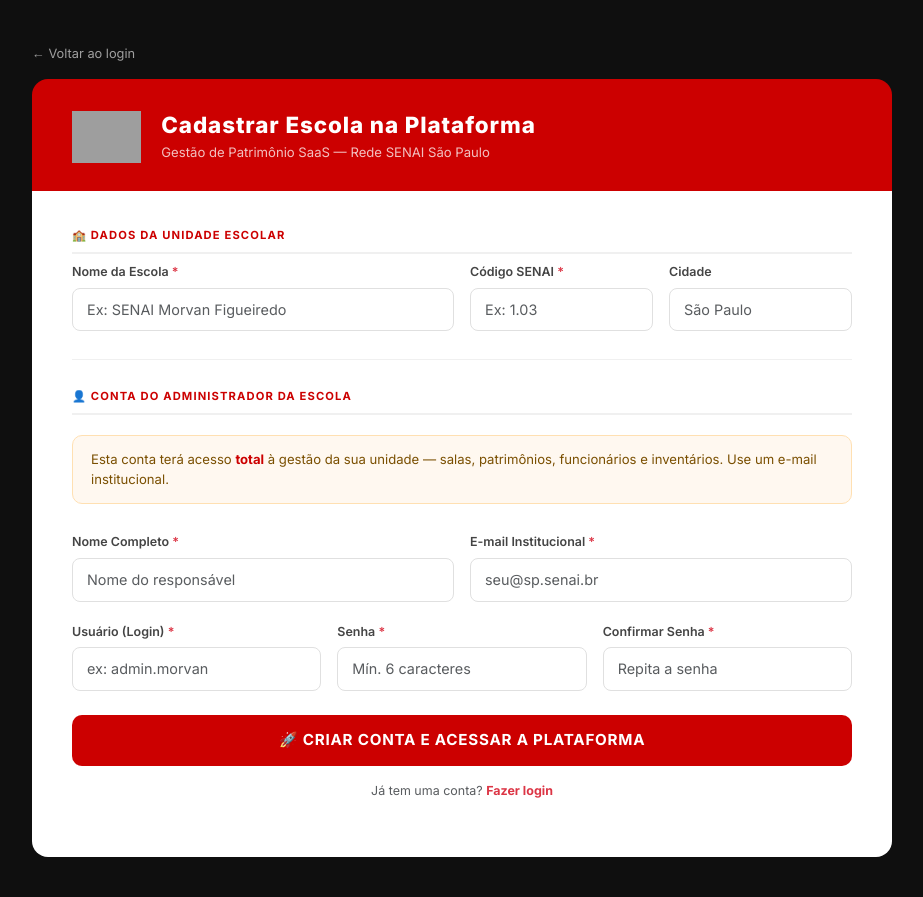
After one commit to devjohnnydev/patrimonio, a Flask app: page /registrar-escola in a window 1280 px wide. The commit adds this page. Shown: the whole page, without its empty margins (178-1101 px from the left). Run offline with Flask 3, Linux system fonts and the light colour scheme; grey boxes are pictures that could not be loaded.

Commit message:
feat: upload de logo personalizado por escola (SaaS white-label) e tela de auto-cadastro finalizada

```diff
--- a/app.py
+++ b/app.py
@@ -198,6 +198,69 @@ def login():
             return redirect(url_for('index'))
         flash('Usuário ou senha inválidos', 'danger')
     return render_template('login.html')
+
+# --- Cadastro de Nova Escola (Auto-Serviço SaaS) ---
+@app.route('/registrar-escola', methods=['GET', 'POST'])
+def registrar_escola():
+    if current_user.is_authenticated:
+        return redirect(url_for('index'))
+
+    if request.method == 'POST':
+        escola_nome   = request.form.get('escola_nome', '').strip()
+        codigo_senai  = request.form.get('codigo_senai', '').strip()
+        cidade        = request.form.get('cidade', '').strip() or 'São Paulo'
+        admin_nome    = request.form.get('admin_nome', '').strip()
+        admin_email   = request.form.get('admin_email', '').strip()
+        admin_username= request.form.get('admin_username', '').strip()
+        admin_pass    = request.form.get('admin_password', '')
+        admin_confirm = request.form.get('admin_password_confirm', '')
+
+        # Validações
+        if admin_pass != admin_confirm:
+            flash('As senhas não coincidem.', 'danger')
+            return render_template('registrar_escola.html')
+        if len(admin_pass) < 6:
+            flash('A senha deve ter pelo menos 6 caracteres.', 'danger')
+            return render_template('registrar_escola.html')
+        if Escola.query.filter_by(codigo_senai=codigo_senai).first():
+            flash(f'Já existe uma escola registrada com o código "{codigo_senai}".', 'danger')
+            return render_template('registrar_escola.html')
+        if User.query.filter_by(username=admin_username).first():
+            flash(f'O usuário "{admin_username}" já está em uso. Escolha outro.', 'danger')
+            return render_template('registrar_escola.html')
+        if User.query.filter_by(email=admin_email).first():
+            flash(f'O e-mail "{admin_email}" já está cadastrado.', 'danger')
+            return render_template('registrar_escola.html')
+
+        # Criar escola
+        nova_escola = Escola(nome=escola_nome, codigo_senai=codigo_senai, cidade=cidade)
+        db.session.add(nova_escola)
+        db.session.commit()
+
+        # Criar admin da escola
+        admin = User(
+            username=admin_username,
+            email=admin_email,
+            nome=admin_nome,
+            role='admin',
+            escola_id=nova_escola.id
+        )
+        admin.set_password(admin_pass)
+        db.session.add(admin)
+        db.session.commit()
+
+        # E-mail de boas-vindas
+        base_url = request.host_url.rstrip('/')
+        enviar_email(
+            admin_email,
+            f'Bem-vindo ao SENAI Patrimônio — {escola_nome}',
+            corpo_boas_vindas(admin, admin_pass, escola_nome, base_url)
+        )
+
+        flash(f'Escola "{escola_nome}" cadastrada com sucesso! Faça login para começar.', 'success')
+        return redirect(url_for('login'))
+
+    return render_template('registrar_escola.html')
 
 # --- Esqueci minha senha ---
 @app.route('/esqueci-senha', methods=['GET', 'POST'])
@@ -664,6 +727,39 @@ def admin_responsaveis():
     salas = Sala.query.filter_by(escola_id=e_id).all()
     return render_template('admin/responsaveis.html', responsaveis=responsaveis, salas=salas)
 
+# --- Configurações da Unidade (SaaS) ---
+@app.route('/admin/escola/config', methods=['GET', 'POST'])
+@login_required
+def admin_escola_config():
+    if current_user.role not in ['admin']:
+        flash('Acesso restrito a administradores.', 'danger')
+        return redirect(url_for('index'))
+
+    escola = current_user.escola
+
+    if request.method == 'POST':
+        escola.nome = request.form.get('nome', '').strip()
+        escola.codigo_senai = request.form.get('codigo_senai', '').strip()
+        escola.cidade = request.form.get('cidade', '').strip()
+
+        # Upload de Logo da Escola
+        if 'foto_file' in request.files:
+            file = request.files['foto_file']
+            if file and file.filename != '':
+                filename = secure_filename(f"escola_{escola.id}_{file.filename}")
+                upload_dir = os.path.join(app.root_path, 'static/uploads/escola')
+                os.makedirs(upload_dir, exist_ok=True)
+
+                full_path = os.path.join(upload_dir, filename)
+                file.save(full_path)
+                escola.foto_url = f"/static/uploads/escola/{filename}"
+
+        db.session.commit()
+        flash('Configurações da unidade atualizadas com sucesso!', 'success')
+        return redirect(url_for('admin_escola_config'))
+
+    return render_template('admin/escola_config.html', escola=escola)
+
 # Validação de Relocação
 @app.route('/admin/relocacao/<int:id>/<string:acao>')
 @login_required
@@ -999,6 +1095,11 @@ with app.app_context():
                 conn.commit()
             except Exception as e: print(f"Erro lida: {e}")
 
+            try:
+                conn.execute(text("ALTER TABLE escola ADD COLUMN IF NOT EXISTS foto_url VARCHAR(500);"))
+                conn.commit()
+            except Exception as e: print(f"Erro foto_url: {e}")
+
             print("Migração: Colunas verificadas/adicionadas com sucesso.")
     except Exception as e:
         print(f"Migração manual fatal: {e}")
--- a/models.py
+++ b/models.py
@@ -11,6 +11,7 @@ class Escola(db.Model):
     nome = db.Column(db.String(150), nullable=False)
     codigo_senai = db.Column(db.String(20), unique=True)
     cidade = db.Column(db.String(100))
+    foto_url = db.Column(db.String(500)) # Custom logo for the school
 
     usuarios = db.relationship('User', backref='escola', lazy=True)
     salas = db.relationship('Sala', backref='escola', lazy=True)
--- /dev/null
+++ b/templates/registrar_escola.html
@@ -0,0 +1,215 @@
+<!DOCTYPE html>
+<html lang="pt-br">
+<head>
+    <meta charset="UTF-8">
+    <meta name="viewport" content="width=device-width, initial-scale=1.0">
+    <title>Cadastrar Escola — SENAI Gestão de Patrimônio</title>
+    <link href="https://cdn.jsdelivr.net/npm/bootstrap@5.3.0/dist/css/bootstrap.min.css" rel="stylesheet">
+    <link href="https://fonts.googleapis.com/css2?family=Inter:wght@400;500;600;700;800&display=swap" rel="stylesheet">
+    <style>
+        * { font-family: 'Inter', sans-serif; }
+
+        body {
+            background: #0f0f0f;
+            min-height: 100vh;
+            display: flex;
+            align-items: center;
+            justify-content: center;
+            padding: 40px 16px;
+        }
+
+        .register-wrapper {
+            width: 100%;
+            max-width: 860px;
+        }
+
+        /* Hero strip */
+        .hero {
+            background: #cc0000;
+            border-radius: 16px 16px 0 0;
+            padding: 32px 40px 28px;
+            display: flex;
+            align-items: center;
+            gap: 20px;
+        }
+        .hero img { height: 52px; object-fit: contain; }
+        .hero-text h1 {
+            color: #fff;
+            font-size: 1.4rem;
+            font-weight: 800;
+            margin: 0;
+            letter-spacing: 0.04em;
+        }
+        .hero-text p {
+            color: rgba(255,255,255,0.75);
+            font-size: 0.82rem;
+            margin: 4px 0 0;
+        }
+
+        /* Card */
+        .card-body-custom {
+            background: #fff;
+            border-radius: 0 0 16px 16px;
+            padding: 36px 40px 40px;
+        }
+
+        /* Section label */
+        .section-label {
+            font-size: 0.7rem;
+            font-weight: 700;
+            letter-spacing: 0.1em;
+            text-transform: uppercase;
+            color: #cc0000;
+            border-bottom: 2px solid #f0f0f0;
+            padding-bottom: 8px;
+            margin-bottom: 20px;
+        }
+
+        .form-control, .form-select {
+            border-radius: 8px;
+            border: 1.5px solid #e0e0e0;
+            padding: 10px 14px;
+            font-size: 0.9rem;
+            transition: border-color 0.2s;
+        }
+        .form-control:focus, .form-select:focus {
+            border-color: #cc0000;
+            box-shadow: 0 0 0 3px rgba(204,0,0,0.08);
+        }
+        .form-label {
+            font-size: 0.78rem;
+            font-weight: 600;
+            color: #444;
+            margin-bottom: 6px;
+        }
+
+        .btn-register {
+            background: #cc0000;
+            color: #fff;
+            border: none;
+            border-radius: 10px;
+            padding: 14px;
+            font-size: 0.95rem;
+            font-weight: 700;
+            letter-spacing: 0.05em;
+            width: 100%;
+            transition: background 0.2s, transform 0.1s;
+        }
+        .btn-register:hover { background: #a80000; transform: translateY(-1px); }
+        .btn-register:active { transform: translateY(0); }
+
+        .divider {
+            height: 1px;
+            background: #f0f0f0;
+            margin: 28px 0;
+        }
+
+        .info-box {
+            background: #fff8f0;
+            border: 1.5px solid #ffe0b2;
+            border-radius: 10px;
+            padding: 14px 18px;
+            font-size: 0.82rem;
+            color: #7a4f00;
+        }
+        .info-box strong { color: #cc0000; }
+
+        .alert { border-radius: 8px; font-size: 0.88rem; }
+
+        .back-link {
+            color: rgba(255,255,255,0.6);
+            font-size: 0.8rem;
+            text-decoration: none;
+            display: inline-flex;
+            align-items: center;
+            gap: 6px;
+            margin-bottom: 16px;
+            transition: color 0.2s;
+        }
+        .back-link:hover { color: #fff; }
+    </style>
+</head>
+<body>
+<div class="register-wrapper">
+
+    <a href="{{ url_for('login') }}" class="back-link">← Voltar ao login</a>
+
+    {% with messages = get_flashed_messages(with_categories=true) %}
+      {% if messages %}
+        {% for category, message in messages %}
+        <div class="alert alert-{{ category }} mb-3">{{ message }}</div>
+        {% endfor %}
+      {% endif %}
+    {% endwith %}
+
+    <div class="hero">
+        <img src="https://upload.wikimedia.org/wikipedia/commons/0/05/SENAI_logo_2024.png" alt="SENAI">
+        <div class="hero-text">
+            <h1>Cadastrar Escola na Plataforma</h1>
+            <p>Gestão de Patrimônio SaaS — Rede SENAI São Paulo</p>
+        </div>
+    </div>
+
+    <div class="card-body-custom">
+        <form method="POST">
+
+            <!-- Dados da Escola -->
+            <div class="section-label mb-1 mt-0">🏫 Dados da Unidade Escolar</div>
+            <div class="row g-3 mb-4">
+                <div class="col-md-6">
+                    <label class="form-label">Nome da Escola <span class="text-danger">*</span></label>
+                    <input type="text" name="escola_nome" class="form-control" placeholder="Ex: SENAI Morvan Figueiredo" required>
+                </div>
+                <div class="col-md-3">
+                    <label class="form-label">Código SENAI <span class="text-danger">*</span></label>
+                    <input type="text" name="codigo_senai" class="form-control" placeholder="Ex: 1.03" required>
+                </div>
+                <div class="col-md-3">
+                    <label class="form-label">Cidade</label>
+                    <input type="text" name="cidade" class="form-control" placeholder="São Paulo">
+                </div>
+            </div>
+
+            <div class="divider"></div>
+
+            <!-- Conta do Administrador -->
+            <div class="section-label">👤 Conta do Administrador da Escola</div>
+            <div class="info-box mb-4">
+                Esta conta terá acesso <strong>total</strong> à gestão da sua unidade — salas, patrimônios, funcionários e inventários. Use um e-mail institucional.
+            </div>
+            <div class="row g-3 mb-4">
+                <div class="col-md-6">
+                    <label class="form-label">Nome Completo <span class="text-danger">*</span></label>
+                    <input type="text" name="admin_nome" class="form-control" placeholder="Nome do responsável" required>
+                </div>
+                <div class="col-md-6">
+                    <label class="form-label">E-mail Institucional <span class="text-danger">*</span></label>
+                    <input type="email" name="admin_email" class="form-control" placeholder="seu@sp.senai.br" required>
+                </div>
+                <div class="col-md-4">
+                    <label class="form-label">Usuário (Login) <span class="text-danger">*</span></label>
+                    <input type="text" name="admin_username" class="form-control" placeholder="ex: admin.morvan" required>
+                </div>
+                <div class="col-md-4">
+                    <label class="form-label">Senha <span class="text-danger">*</span></label>
+                    <input type="password" name="admin_password" class="form-control" placeholder="Mín. 6 caracteres" required minlength="6">
+                </div>
+                <div class="col-md-4">
+                    <label class="form-label">Confirmar Senha <span class="text-danger">*</span></label>
+                    <input type="password" name="admin_password_confirm" class="form-control" placeholder="Repita a senha" required>
+                </div>
+            </div>
+
+            <button type="submit" class="btn-register">
+                🚀 CRIAR CONTA E ACESSAR A PLATAFORMA
+            </button>
+
+            <p class="text-center text-muted mt-3" style="font-size:0.78rem;">
+                Já tem uma conta? <a href="{{ url_for('login') }}" class="text-danger fw-bold text-decoration-none">Fazer login</a>
+            </p>
+        </form>
+    </div>
+</div>
+<script src="https://cdn.jsdelivr.net/npm/bootstrap@5.3.0/dist/js/bootstrap.bundle.min.js"></script>
+</body>
+</html>
```
Also changed, not shown: templates/admin/escola_config.html (added, +66 -0 lines), templates/base.html (+13 -1 lines).
